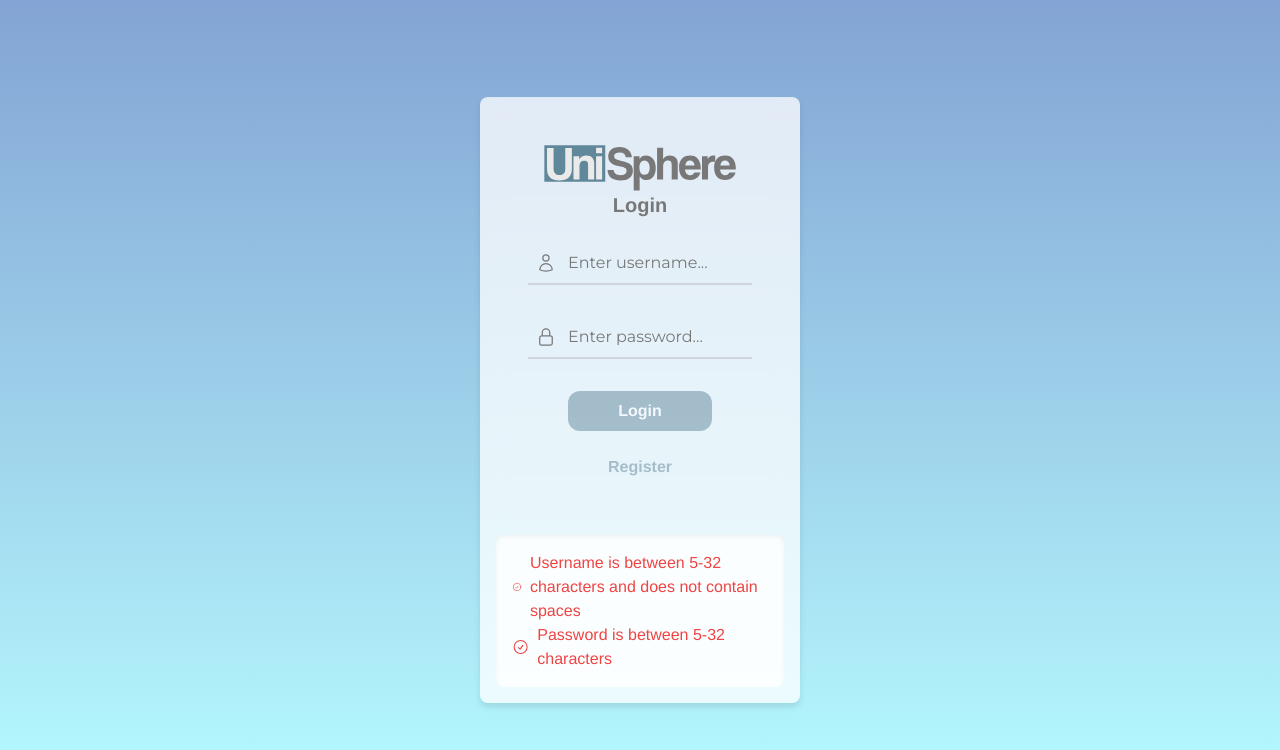
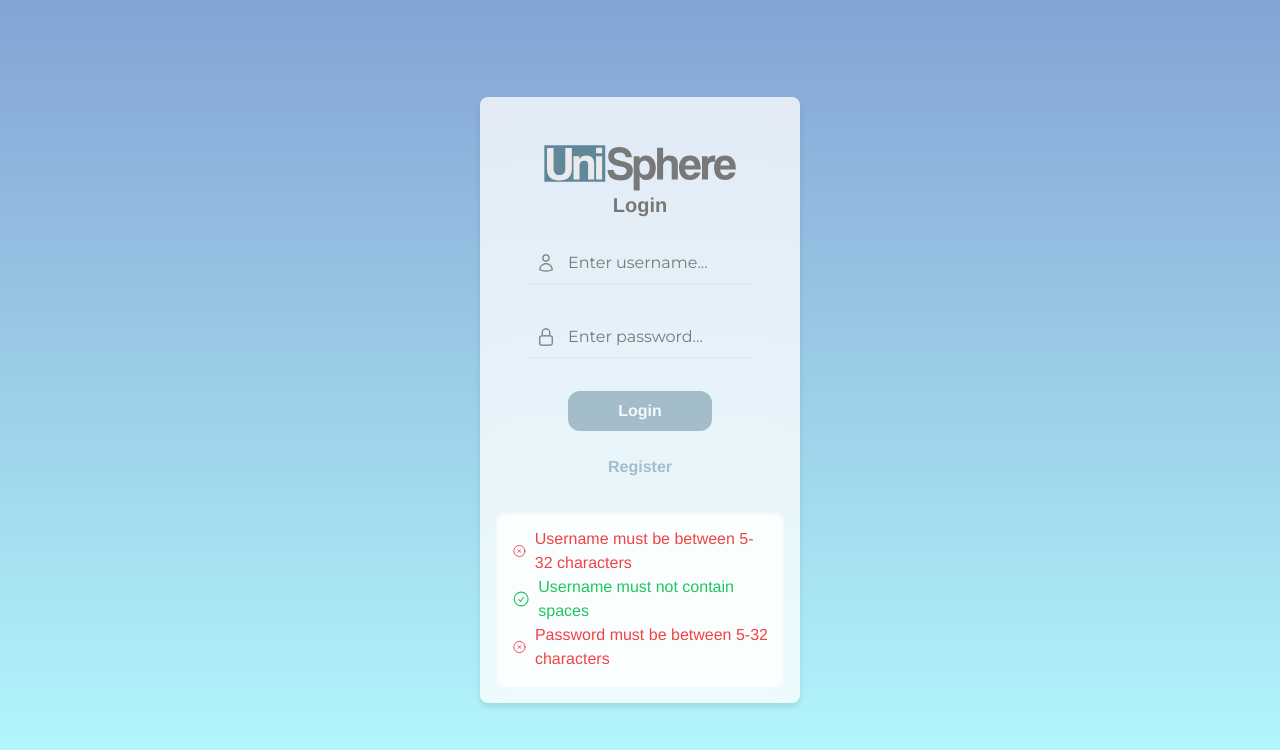
Before and after one commit to Jayd-H/UniSphere, a React (Vite) app in the folder Client/: page / in a window 1280 px wide. Shown: the top 750 px of the page. Built offline with nearby package versions, Linux system fonts and the light colour scheme.

Commit message:
Completely removed old system of error displaying in favour of the checklist

```diff
--- a/Client/src/Components/LoginForm.tsx
+++ b/Client/src/Components/LoginForm.tsx
@@ -17,35 +17,18 @@ const LoginForm = () => {
     displayName: "",
   });
   const [isRegistering, setIsRegistering] = useState(false);
-  const [errorMessage, setErrorMessage] = useState("");
-  const [errorField, setErrorField] = useState("");
 
-  // Simplified validation logic
-  const inputValidations = {
-    username: () =>
-      formData.username.length >= 5 &&
-      formData.username.length <= 32 &&
-      !formData.username.includes(" "),
-    password: () =>
-      formData.password.length >= 5 && formData.password.length <= 32,
-    displayName: () =>
-      formData.displayName.length >= 5 && formData.displayName.length <= 64,
+  const usernameChecks = {
+    lengthCheck: formData.username.length >= 5 && formData.username.length <= 32,
+    spaceCheck: !formData.username.includes(" "),
   };
 
-  const validateInput = (field: keyof typeof formData) => {
-    if (field === "username" && !inputValidations.username()) {
-      setErrorMessage("Username must be 5-32 characters long without spaces.");
-      setErrorField("username");
-    } else if (field === "password" && !inputValidations.password()) {
-      setErrorMessage("Password must be 5-32 characters long without spaces.");
-      setErrorField("password");
-    } else if (field === "displayName" && !inputValidations.displayName()) {
-      setErrorMessage("Display name must be 5-64 characters long.");
-      setErrorField("displayName");
-    } else {
-      setErrorMessage("");
-      setErrorField("");
-    }
+  const passwordChecks = {
+    lengthCheck: formData.password.length >= 5 && formData.password.length <= 32,
+  };
+
+  const displayNameChecks = {
+    lengthCheck: formData.displayName.length >= 5 && formData.displayName.length <= 64,
   };
 
   const handleInputChange = (
@@ -53,13 +36,15 @@ const LoginForm = () => {
     field: keyof typeof formData
   ) => {
     setFormData({ ...formData, [field]: e.target.value });
-    validateInput(field);
   };
 
   const shouldDisableForm = () => {
-    return !inputValidations.username() ||
-           !inputValidations.password() ||
-           (isRegistering && !inputValidations.displayName());
+    return (
+      !usernameChecks.lengthCheck ||
+      !usernameChecks.spaceCheck ||
+      !passwordChecks.lengthCheck ||
+      (isRegistering && !displayNameChecks.lengthCheck)
+    );
   };
 
   const handleLogin = (event: React.FormEvent<HTMLFormElement>) => {
@@ -107,20 +92,11 @@ const LoginForm = () => {
                     id="displayName"
                     value={formData.displayName}
                     onChange={(e) => handleInputChange(e, "displayName")}
-                    className={`py-2 pl-10 block w-full bg-transparent border-0 border-b-2 ${
-                      errorField === "displayName"
-                        ? "border-red-500"
-                        : "border-gray-300"
-                    } focus:border-luni-blue outline-none font-montserrat placeholder-luni-grey`}
+                    className={`py-2 pl-10 block w-full bg-transparent border-0 border-b-2  focus:border-luni-blue outline-none font-montserrat placeholder-luni-grey`}
                     placeholder="Enter display name..."
                     required
                   />
                 </div>
-                {errorMessage.includes("Display name") && (
-                  <div className="text-red-600 text-sm p-3 rounded mt-4">
-                    {errorMessage}
-                  </div>
-                )}
                 <div className="flex flex-col items-center justify-center mt-8">
                   <button
                     type="submit"
@@ -152,11 +128,7 @@ const LoginForm = () => {
                     id="username"
                     value={formData.username}
                     onChange={(e) => handleInputChange(e, "username")}
-                    className={`py-2 pl-10 block w-full bg-transparent border-0 border-b-2 ${
-                      errorField === "username"
-                        ? "border-red-500"
-                        : "border-gray-300"
-                    } focus:border-luni-blue outline-none font-montserrat placeholder-luni-grey`}
+                    className={`py-2 pl-10 block w-full bg-transparent border-0 border-b-2 focus:border-luni-blue outline-none font-montserrat placeholder-luni-grey`}
                     placeholder="Enter username..."
                     required
                   />
@@ -168,20 +140,12 @@ const LoginForm = () => {
                     id="password"
                     value={formData.password}
                     onChange={(e) => handleInputChange(e, "password")}
-                    className={`py-2 pl-10 block w-full bg-transparent border-0 border-b-2 ${
-                      errorField === "password"
-                        ? "border-red-500"
-                        : "border-gray-300"
-                    } focus:border-luni-blue outline-none font-montserrat placeholder-luni-grey`}
+                    className={`py-2 pl-10 block w-full bg-transparent border-0 border-b-2 focus:border-luni-blue outline-none font-montserrat placeholder-luni-grey`}
                     placeholder="Enter password..."
                     required
                   />
                 </div>
-                {errorMessage && !errorMessage.includes("Display name") && (
-                  <div className="text-red-600 text-sm p-3 rounded mt-4">
-                    {errorMessage}
-                  </div>
-                )}
+
                 <div className="flex flex-col items-center justify-center mt-8">
                   <button
                     type="submit"
@@ -206,21 +170,28 @@ const LoginForm = () => {
             </div>
           </>
         )}
-        <div className="mt-4 p-4 bg-white bg-opacity-80 rounded-lg shadow-inner">
+        <div className="-mt-2 p-4 bg-white bg-opacity-80 rounded-lg shadow-inner">
           <ul>
             {!isRegistering && (
               <>
-                <li className={`flex items-center ${inputValidations.username() ? 'text-green-500' : 'text-red-500'}`}>
-                  <CheckCircleIcon className="h-5 w-5 mr-2" /> Username is between 5-32 characters and does not contain spaces
+                <li className={`flex items-center ${usernameChecks.lengthCheck ? 'text-green-500' : 'text-red-500'}`}>
+                  {usernameChecks.lengthCheck ? <CheckCircleIcon className="h-5 w-5 mr-2" /> : <XCircleIcon className="h-5 w-5 mr-2" />}
+                  Username must be between 5-32 characters
                 </li>
-                <li className={`flex items-center ${inputValidations.password() ? 'text-green-500' : 'text-red-500'}`}>
-                  <CheckCircleIcon className="h-5 w-5 mr-2" /> Password is between 5-32 characters
+                <li className={`flex items-center ${usernameChecks.spaceCheck ? 'text-green-500' : 'text-red-500'}`}>
+                  {usernameChecks.spaceCheck ? <CheckCircleIcon className="h-5 w-5 mr-2" /> : <XCircleIcon className="h-5 w-5 mr-2" />}
+                  Username must not contain spaces
+                </li>
+                <li className={`flex items-center ${passwordChecks.lengthCheck ? 'text-green-500' : 'text-red-500'}`}>
+                  {passwordChecks.lengthCheck ? <CheckCircleIcon className="h-5 w-5 mr-2" /> : <XCircleIcon className="h-5 w-5 mr-2" />}
+                  Password must be between 5-32 characters
                 </li>
               </>
             )}
             {isRegistering && (
-              <li className={`flex items-center ${inputValidations.displayName() ? 'text-green-500' : 'text-red-500'}`}>
-                <CheckCircleIcon className="h-5 w-5 mr-2" /> Display name is between 5-64 characters
+              <li className={`flex items-center ${displayNameChecks.lengthCheck ? 'text-green-500' : 'text-red-500'}`}>
+                {displayNameChecks.lengthCheck ? <CheckCircleIcon className="h-5 w-5 mr-2" /> : <XCircleIcon className="h-5 w-5 mr-2" />}
+                Display name must be between 5-64 characters
               </li>
             )}
           </ul>
```
